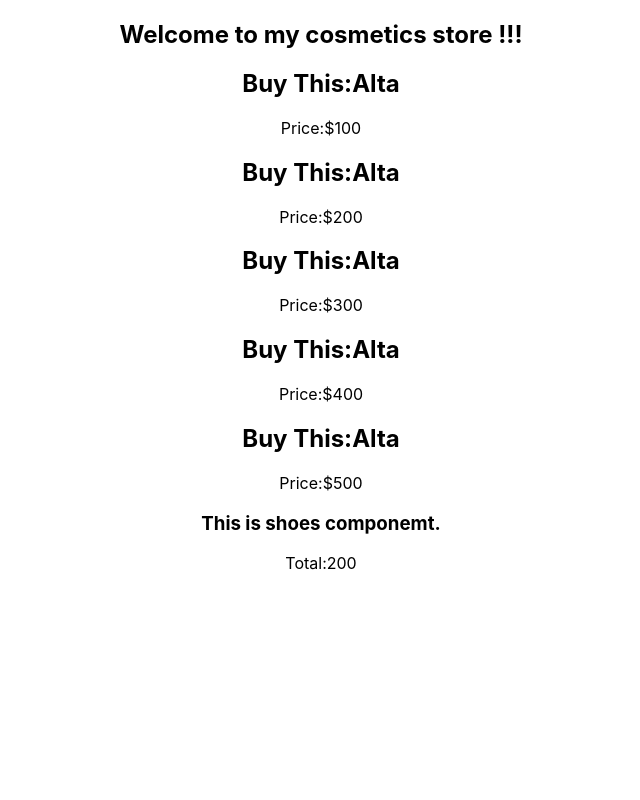
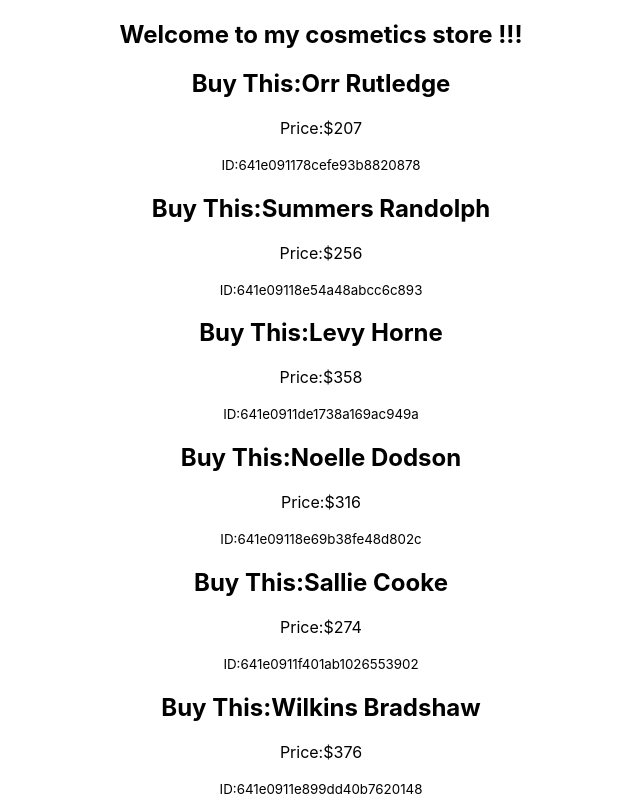
Before and after one commit to mehedi9868/react-storage-and-handler, a React (Create React App) app: page / in a window 1280 px wide. Shown: the top 800 px of the page, without its empty margins (319-959 px from the left). Built offline with nearby package versions, Linux system fonts and the light colour scheme.

Commit message:
generate data using json generator

```diff
--- /dev/null
+++ b/public/generated.json
@@ -0,0 +1,37 @@
+[
+  {
+    "id": "641e091178cefe93b8820878",
+    "price": 207,
+    "name": "Orr Rutledge"
+  },
+  {
+    "id": "641e09118e54a48abcc6c893",
+    "price": 256,
+    "name": "Summers Randolph"
+  },
+  {
+    "id": "641e0911de1738a169ac949a",
+    "price": 358,
+    "name": "Levy Horne"
+  },
+  {
+    "id": "641e09118e69b38fe48d802c",
+    "price": 316,
+    "name": "Noelle Dodson"
+  },
+  {
+    "id": "641e0911f401ab1026553902",
+    "price": 274,
+    "name": "Sallie Cooke"
+  },
+  {
+    "id": "641e0911e899dd40b7620148",
+    "price": 376,
+    "name": "Wilkins Bradshaw"
+  },
+  {
+    "id": "641e091180f30673b0eca5fa",
+    "price": 282,
+    "name": "Estes Tran"
+  }
+]
--- a/src/components/Cosmetic/Cosmetic.js
+++ b/src/components/Cosmetic/Cosmetic.js
@@ -2,11 +2,12 @@ import React from 'react';
 
 const Cosmetic = (props) => {
     const { cosmetic } = props;
-    const { name, price } = cosmetic;
+    const { name, price, id } = cosmetic;
     return (
         <div>
             <h2>Buy This:{name}</h2>
             <p>Price:${price}</p>
+            <p><small>ID:{id}</small></p>
         </div>
     );
 };
--- a/src/components/Cosmetics/Cosmetics.js
+++ b/src/components/Cosmetics/Cosmetics.js
@@ -1,14 +1,13 @@
-import React from 'react';
+import React, { useEffect, useState } from 'react';
 import Cosmetic from '../Cosmetic/Cosmetic';
 import './Cosmetics.css';
 const Cosmetics = () => {
-    const cosmetics = [
-        { id: 1, name: 'Alta', price: 100 },
-        { id: 2, name: 'Alta', price: 200 },
-        { id: 3, name: 'Alta', price: 300 },
-        { id: 4, name: 'Alta', price: 400 },
-        { id: 5, name: 'Alta', price: 500 }
-    ];
+    const [cosmetics, setCosmetics] = useState([]);
+    useEffect(() => {
+        fetch('generated.json')
+            .then(res => res.json())
+            .then(data => setCosmetics(data));
+    }, [])
     return (
         <div>
             <h2>Welcome to my cosmetics store !!!</h2>
```
